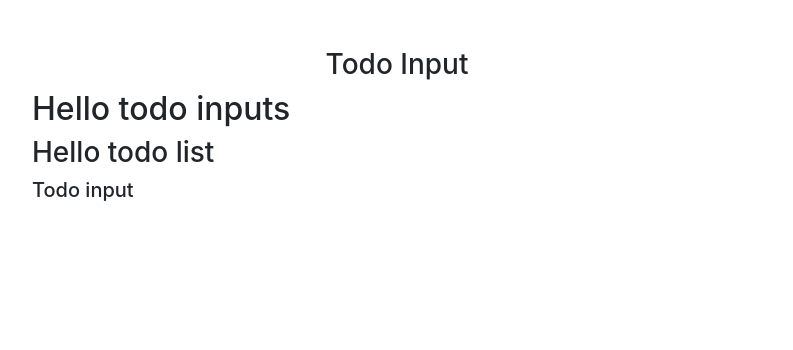
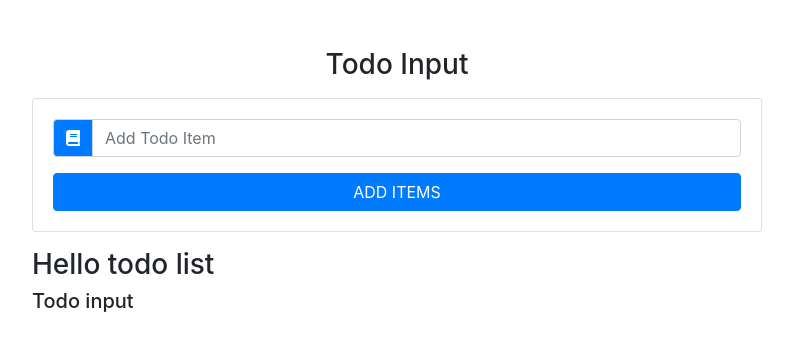
Before and after one commit to santoshpatil0000/react-todo-application-, a React (Create React App) app: page / in a window 1280 px wide. Shown: the top 350 px of the page, without its empty margins (243-1036 px from the left). Built offline with nearby package versions, Linux system fonts and the light colour scheme.

Commit message:
icon added

```diff
--- a/public/index.html
+++ b/public/index.html
@@ -25,6 +25,8 @@
       Learn how to configure a non-root public URL by running `npm run build`.
     -->
     <title>Todo Application</title>
+    <!-- Font awesome -->
+    <link rel="stylesheet" href="https://use.fontawesome.com/releases/v5.15.2/css/all.css" integrity="sha384-vSIIfh2YWi9wW0r9iZe7RJPrKwp6bG+s9QZMoITbCckVJqGCCRhc+ccxNcdpHuYu" crossorigin="anonymous">
     <!-- bootstrap tamplete -->
     <!-- <link href="https://cdn.jsdelivr.net/npm/bootstrap@5.0.0-beta2/dist/css/bootstrap.min.css" rel="stylesheet" integrity="sha384-BmbxuPwQa2lc/FVzBcNJ7UAyJxM6wuqIj61tLrc4wSX0szH/Ev+nYRRuWlolflfl" crossorigin="anonymous"> -->
   </head>
--- a/src/components/TodoInput.js
+++ b/src/components/TodoInput.js
@@ -1,13 +1,31 @@
-import React, { Component } from 'react'
+import React, { Component } from "react";
 
 class TodoInput extends Component {
-    render() {
-        return (
-            <div>
-                <h2>Hello todo inputs</h2>
+  render() {
+    const { item, handleChange, handleSubmit, editItem } = this.props;
+    return (
+      <div className="card card-body my-3">
+        <form onSubmit={handleSubmit}>
+          <div className="input-group">
+            <div className="input-group-prepend">
+              <div className="input-group-text bg-primary text-white">
+                <i className="fas fa-book"></i>
+              </div>
             </div>
-        )
-    }
+            <input
+              type="text"
+              className="form-control text-capitalize"
+              placeholder="add todo item"
+              value={item}
+              onChange={handleChange}
+            />
+          </div>
+          <button type='submit' className='btn btn-block btn-primary mt-3 text-uppercase'>add items</button>
+        </form>
+
+      </div>
+    );
+  }
 }
 
-export default TodoInput
+export default TodoInput;
```
Also changed, not shown: src/App.js (+6 -1 lines).
